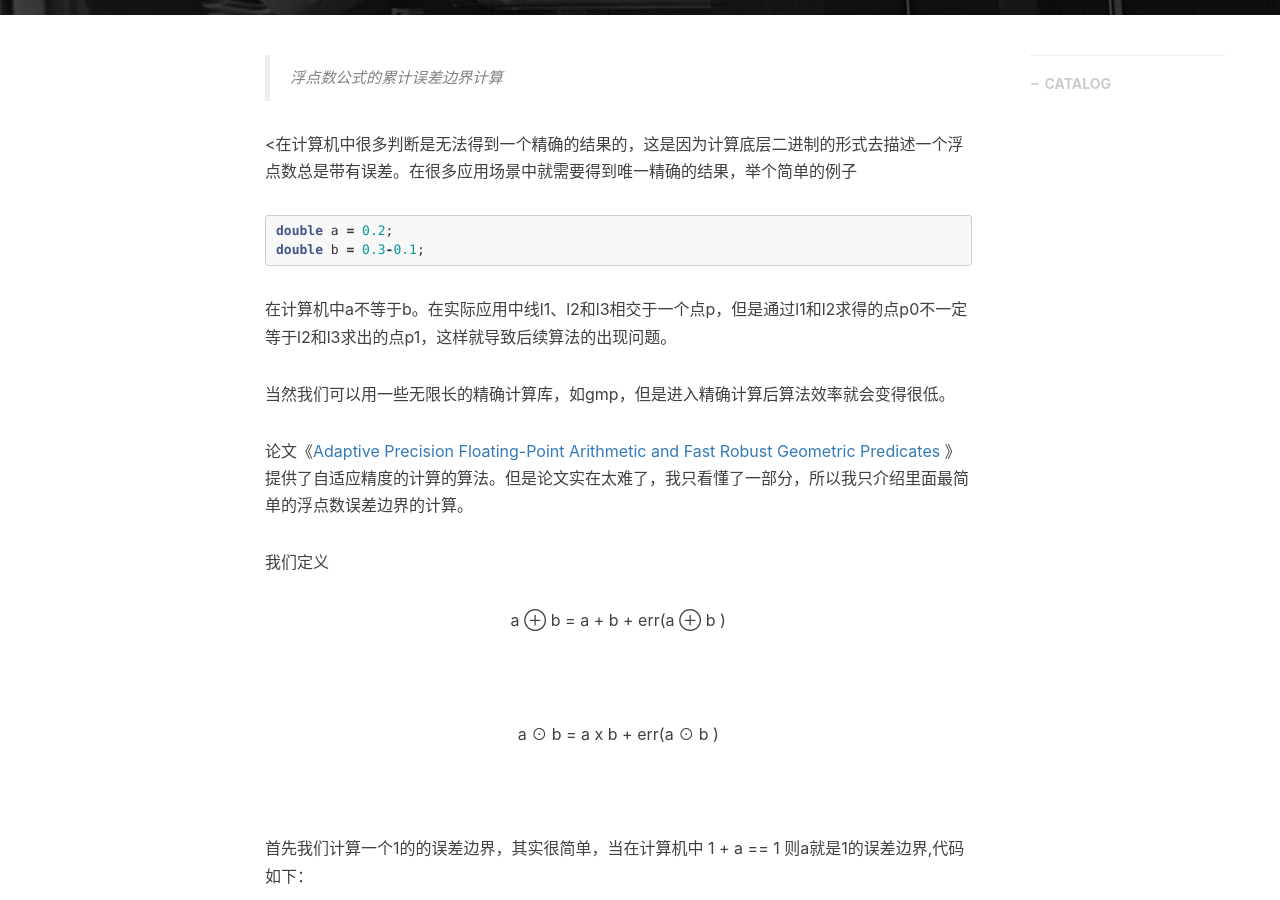
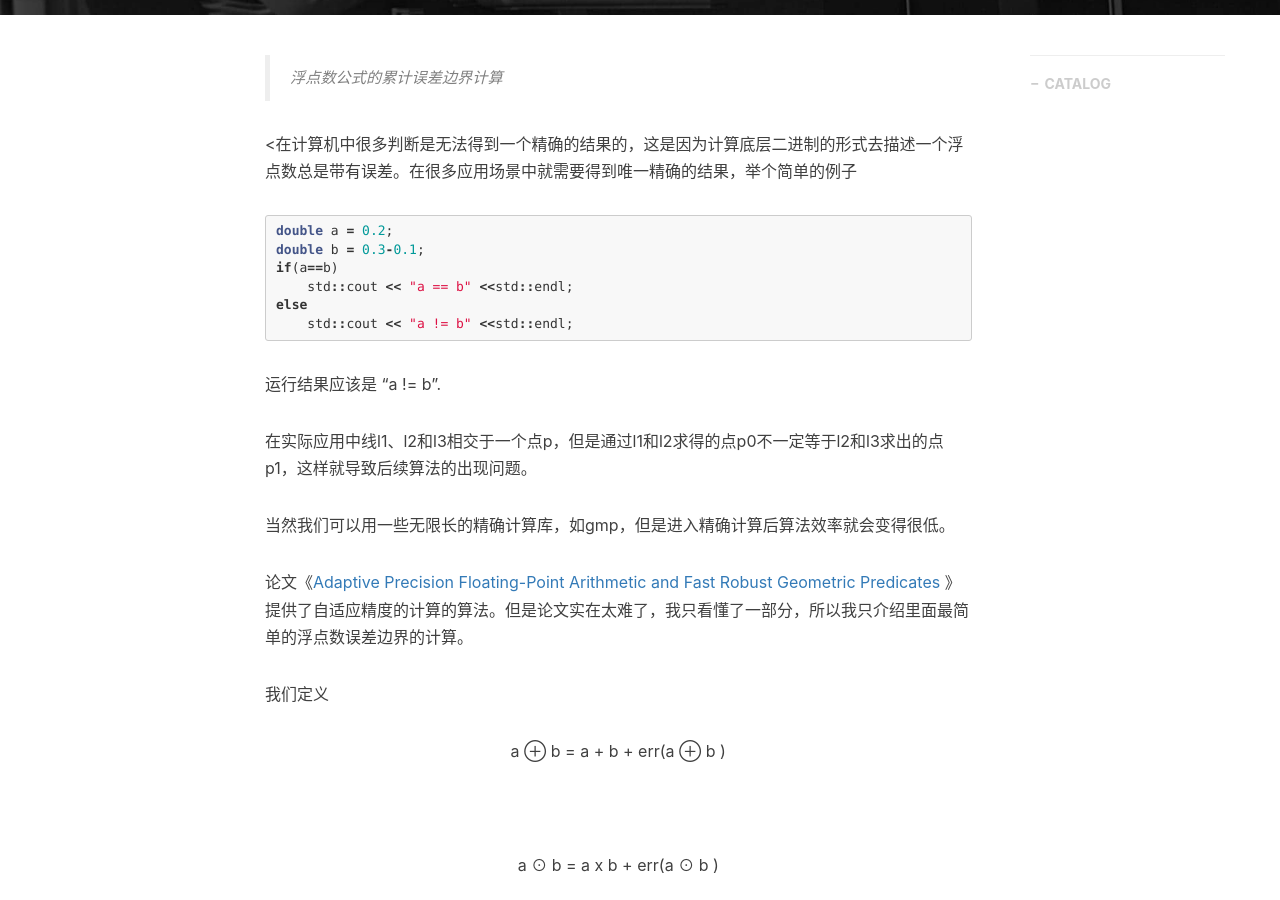
Before and after one commit to ExtreLin/ExtreLin.github.io, a Jekyll site: the page built from _posts/2018-05-29-Adaptive-Precision.markdown, in a window 1280 px wide and 900 px high, scrolled down 502 px. Built offline with Jekyll 4.4.1, drawn with Linux system fonts in a browser that asks for light colours; nearby versions of some CDN libraries; comment, search, counter and statistics services are not loaded.

Commit message:
add post

````diff
--- a/_posts/2018-05-29-Adaptive-Precision.markdown
+++ b/_posts/2018-05-29-Adaptive-Precision.markdown
@@ -16,8 +16,14 @@ tags:
 ```cpp
 double a = 0.2;
 double b = 0.3-0.1;
+if(a==b)
+    std::cout << "a == b" <<std::endl;
+else
+    std::cout << "a != b" <<std::endl;
 ```
-在计算机中a不等于b。在实际应用中线l1、l2和l3相交于一个点p，但是通过l1和l2求得的点p0不一定等于l2和l3求出的点p1，这样就导致后续算法的出现问题。<br>
+运行结果应该是 "a != b".<br>
+
+在实际应用中线l1、l2和l3相交于一个点p，但是通过l1和l2求得的点p0不一定等于l2和l3求出的点p1，这样就导致后续算法的出现问题。<br>
 
 当然我们可以用一些无限长的精确计算库，如gmp，但是进入精确计算后算法效率就会变得很低。<br>
 
````
